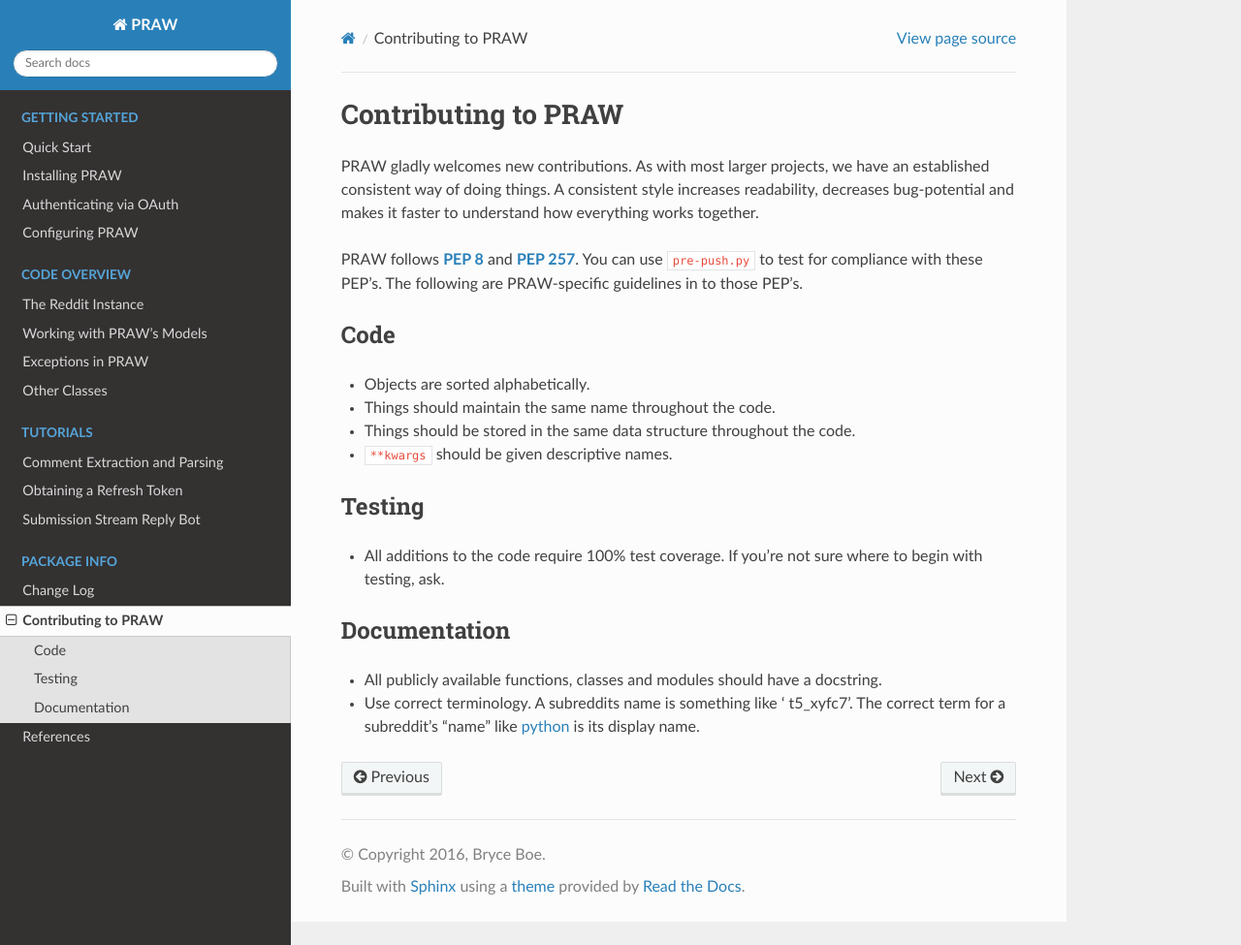
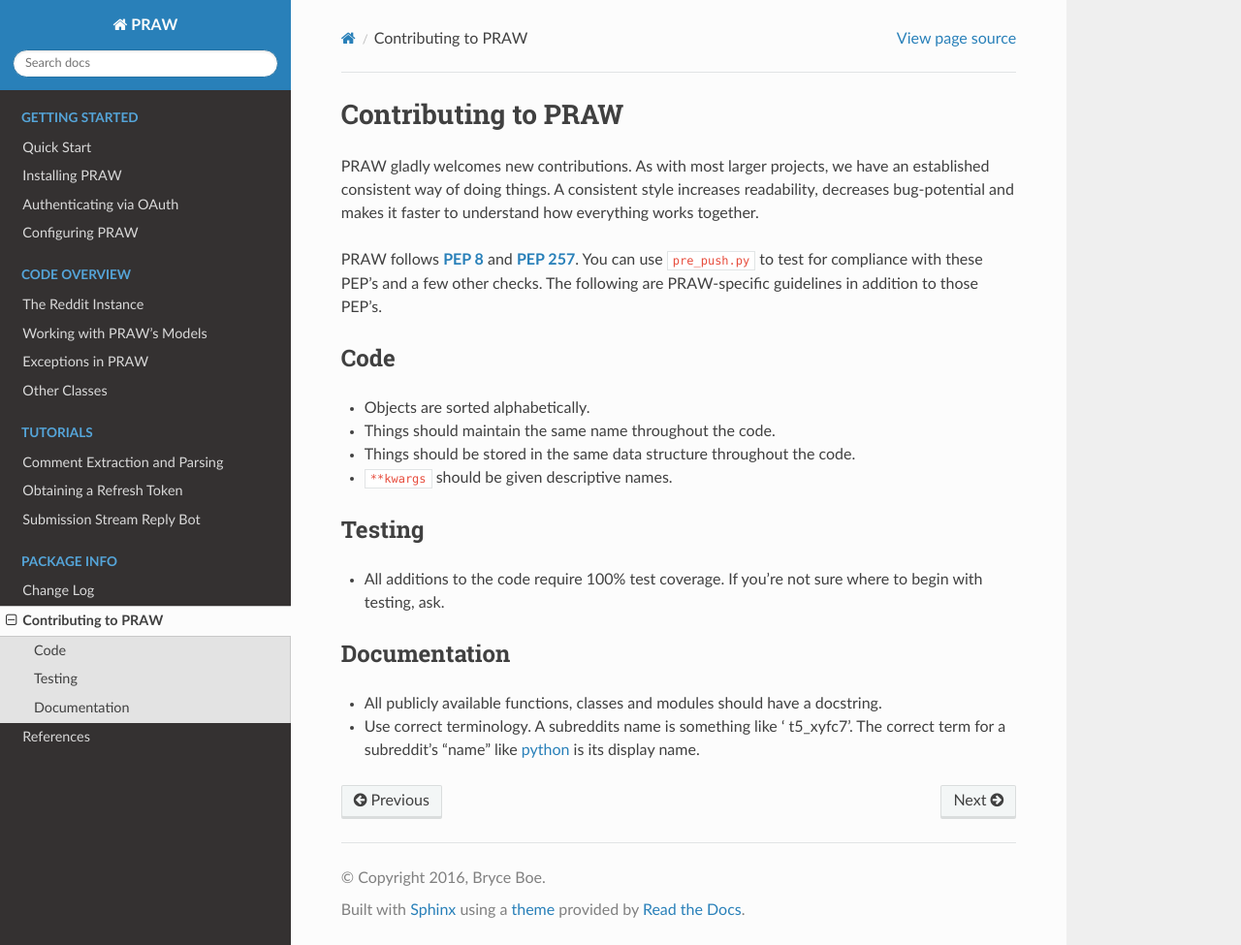
Before and after one commit to praw-dev/praw, a Sphinx documentation site: the page built from docs/package_info/contributing.rst, in a window 1280 px wide and 975 px high. Shown: the whole window at 97% size. Built offline with Sphinx 7.4.7 and the Read the Docs theme 2.0.0, drawn with Linux system fonts in a browser that asks for light colours; the version number could not be read and is left out.

Commit message:
Fix two small typos

```diff
--- a/docs/package_info/contributing.rst
+++ b/docs/package_info/contributing.rst
@@ -6,9 +6,9 @@ an established consistent way of doing things. A consistent style increases
 readability, decreases bug-potential and makes it faster to understand how
 everything works together.
 
-PRAW follows :PEP:`8` and :PEP:`257`. You can use ``pre-push.py`` to test for
-compliance with these PEP's. The following are PRAW-specific guidelines in to
-those PEP's.
+PRAW follows :PEP:`8` and :PEP:`257`. You can use ``pre_push.py`` to test for
+compliance with these PEP's and a few other checks. The following are
+PRAW-specific guidelines in addition to those PEP's.
 
 Code
 ----
```
Also changed, not shown: 1 other file.
